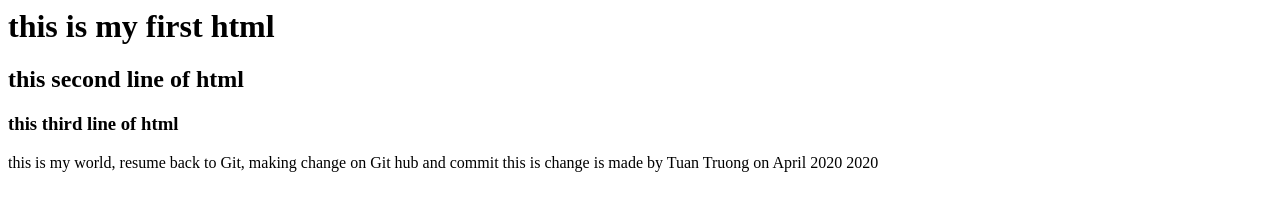
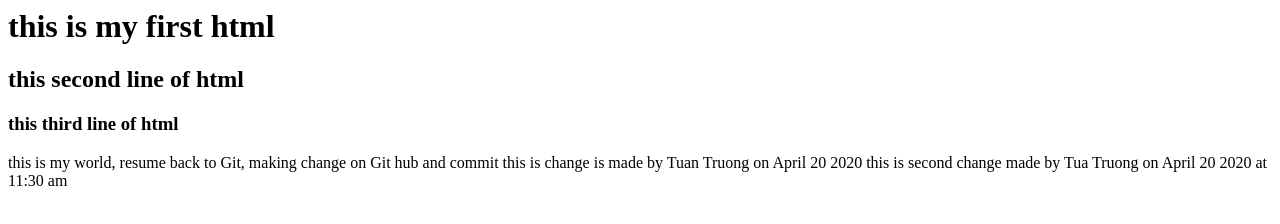
Before and after one commit to truongt2002/lecture0, a plain HTML site: page hello.html in a window 1280 px wide. Drawn offline with Linux system fonts and the light colour scheme.

Commit message:
This is second change

```diff
--- a/hello.html
+++ b/hello.html
@@ -9,7 +9,7 @@
     <h2>this second line of html</h2>
     <h3>this third line of html</h3>
     this is my world, resume back to Git, making change on Git hub and commit
-    this is change is made by Tuan Truong on April 2020 2020
-
+    this is change is made by Tuan Truong on April 20 2020
+    this is second change made by Tua Truong on April 20 2020 at 11:30 am
 </body>
 </html>
```
